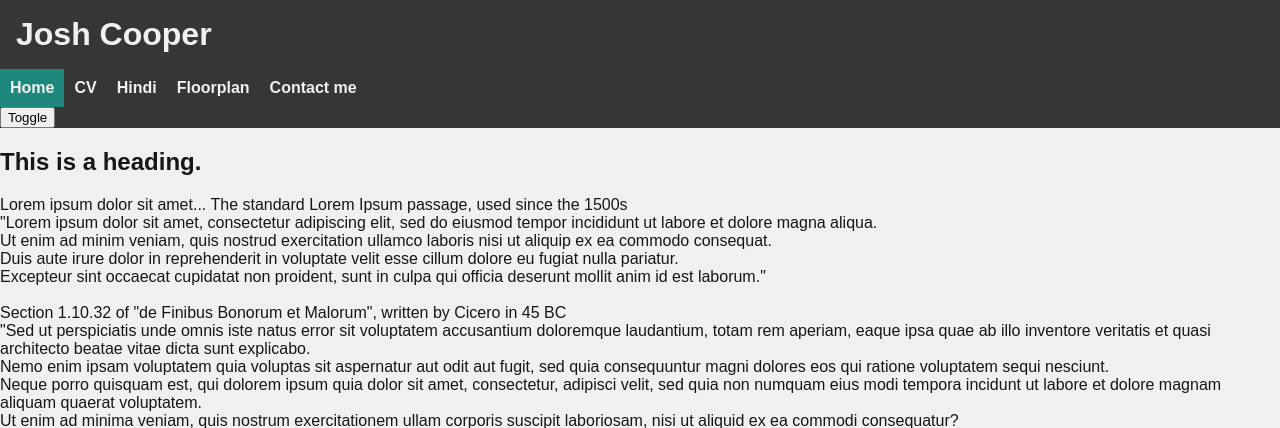
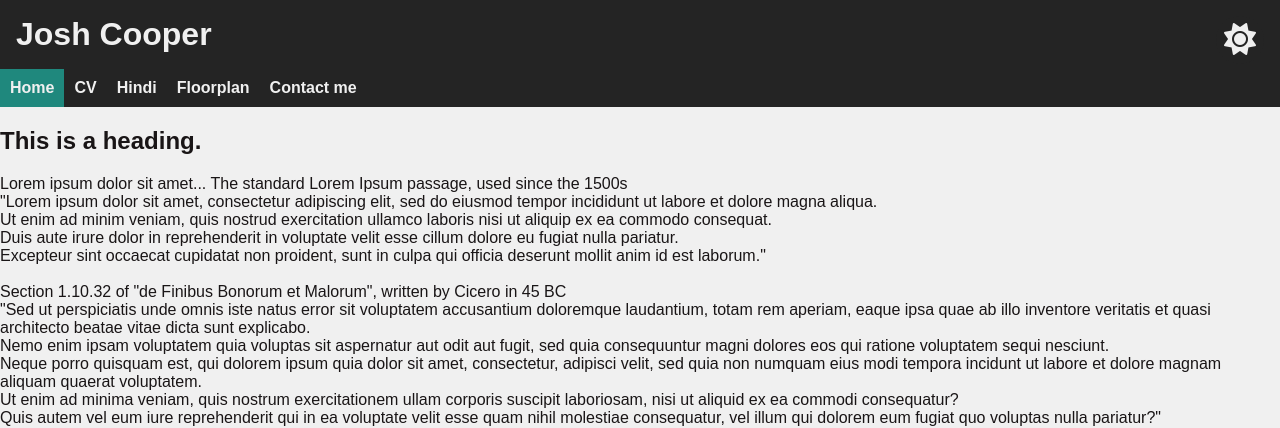
Before and after one commit to J-J-Cooper/Website, a PHP site: page /index.php in a window 1280 px wide. Shown: the top 428 px of the page. Run offline with PHP 8.4, Linux system fonts and the light colour scheme; style sheets or scripts are compiled from the project's sources; some libraries are stand-ins or nearby versions.

Commit message:
Finished dark mode toggle

```diff
--- a/index.php
+++ b/index.php
@@ -21,6 +21,7 @@
 		<link rel="stylesheet" href="resources/css/base-page.css">
 
 		<script src="resources/js/scripts.js"></script>
+		<script src="https://kit.fontawesome.com/d3a4154980.js" crossorigin="anonymous"></script>
 	</head>
 
 	<body>
--- a/resources/css/_navbar-style.scss
+++ b/resources/css/_navbar-style.scss
@@ -6,8 +6,26 @@
 }
 
 #nav__heading{
-    padding: 1rem;
+    padding: 1rem 1rem 1rem 1rem;
     margin:0;
+    max-width:75%;
+    display: inline-block;
+}
+
+#nav__theme{
+    float:right;
+    height:3rem;
+    width:3rem;
+    border:none;
+    color:theme.$white;
+    background-color:theme.$grey;
+    border-radius:50%;
+    display:block;
+    margin:1rem;
+    text-align:center;
+    text-decoration: none;
+    font-size:2rem;
+    font-weight:bold;
 }
 
 #nav__link{
@@ -41,6 +59,16 @@
         background-color: theme.$cream;
         color:theme.$black;
     }
+
+    button{
+        border: none;
+        border-radius:50%;
+        display: block;
+        text-align: center;
+        padding: 10px 10px;
+        text-decoration: none;
+        font-weight:bold;
+    }
 }
 
 .nav__active{
--- a/resources/css/_theme.scss
+++ b/resources/css/_theme.scss
@@ -1,10 +1,10 @@
 $teal: #1F887D;
 $brown: #5A4F49;
-$cream: #ddd8b8;
+$cream: #dfddcf;
 $yellow: #F2BB05;
 $white: #f0f0f0;
 $black: #191516;
-$grey: #363636;
+$grey: #242424;
 
 body{
     font-family: Arial, Helvetica, sans-serif;
--- a/resources/css/base-page.css
+++ b/resources/css/base-page.css
@@ -4,12 +4,30 @@ body {
 
 #nav {
   border-bottom: 0px solid #191516;
-  background-color: #363636;
+  background-color: #242424;
 }
 
 #nav__heading {
-  padding: 1rem;
+  padding: 1rem 1rem 1rem 1rem;
   margin: 0;
+  max-width: 75%;
+  display: inline-block;
+}
+
+#nav__theme {
+  float: right;
+  height: 3rem;
+  width: 3rem;
+  border: none;
+  color: #f0f0f0;
+  background-color: #242424;
+  border-radius: 50%;
+  display: block;
+  margin: 1rem;
+  text-align: center;
+  text-decoration: none;
+  font-size: 2rem;
+  font-weight: bold;
 }
 
 #nav__link {
@@ -36,8 +54,17 @@ body {
   font-weight: bold;
 }
 #nav__li a:hover:not(.nav__active) {
-  background-color: #ddd8b8;
+  background-color: #dfddcf;
   color: #191516;
+}
+#nav__li button {
+  border: none;
+  border-radius: 50%;
+  display: block;
+  text-align: center;
+  padding: 10px 10px;
+  text-decoration: none;
+  font-weight: bold;
 }
 
 .nav__active {
@@ -50,7 +77,8 @@ body {
   background-color: #f0f0f0;
   color: #191516;
 }
-body.dark-mode {
-  background-color: #191516;
+
+.dark-mode {
+  background-color: #242424;
   color: #f0f0f0;
 }/*# sourceMappingURL=base-page.css.map */
--- a/resources/css/base-page.scss
+++ b/resources/css/base-page.scss
@@ -7,8 +7,10 @@ body{
     background-color:theme.$white;
     color:theme.$black;
 
-    .dark-mode{
-        background-color:theme.$black;
-        color:theme.$white;
-    }
+
 }
+
+.dark-mode{
+    background-color:theme.$grey;
+    color:theme.$white;
+}
--- a/resources/js/scripts.js
+++ b/resources/js/scripts.js
@@ -1,4 +1,6 @@
-function darkToggle(){
-    var element = document.body;
-    element.classList.toggle("dark-mode");
+function darkToggle(x){
+    var body = document.body;
+    body.classList.toggle("dark-mode");
+
+    x.classList.toggle("fa-moon");
 }
--- a/resources/navbar.php
+++ b/resources/navbar.php
@@ -4,6 +4,8 @@
 			Josh Cooper
 		</a>
 	</h1>
+
+	<button id="nav__theme"><i onclick="darkToggle(this)" class="fa-solid fa-sun"></i></button>
 
 	<div id="nav__container">
 		<ul id="nav__ul">
@@ -14,5 +16,5 @@
 			<li id="nav__li"><a href="contact.php">Contact me</a></li>
 		</ul>
 	</div>
-	<button onclick="darkToggle()">Toggle</button>
+
 </div>
```
Also changed, not shown: 1 other file.
